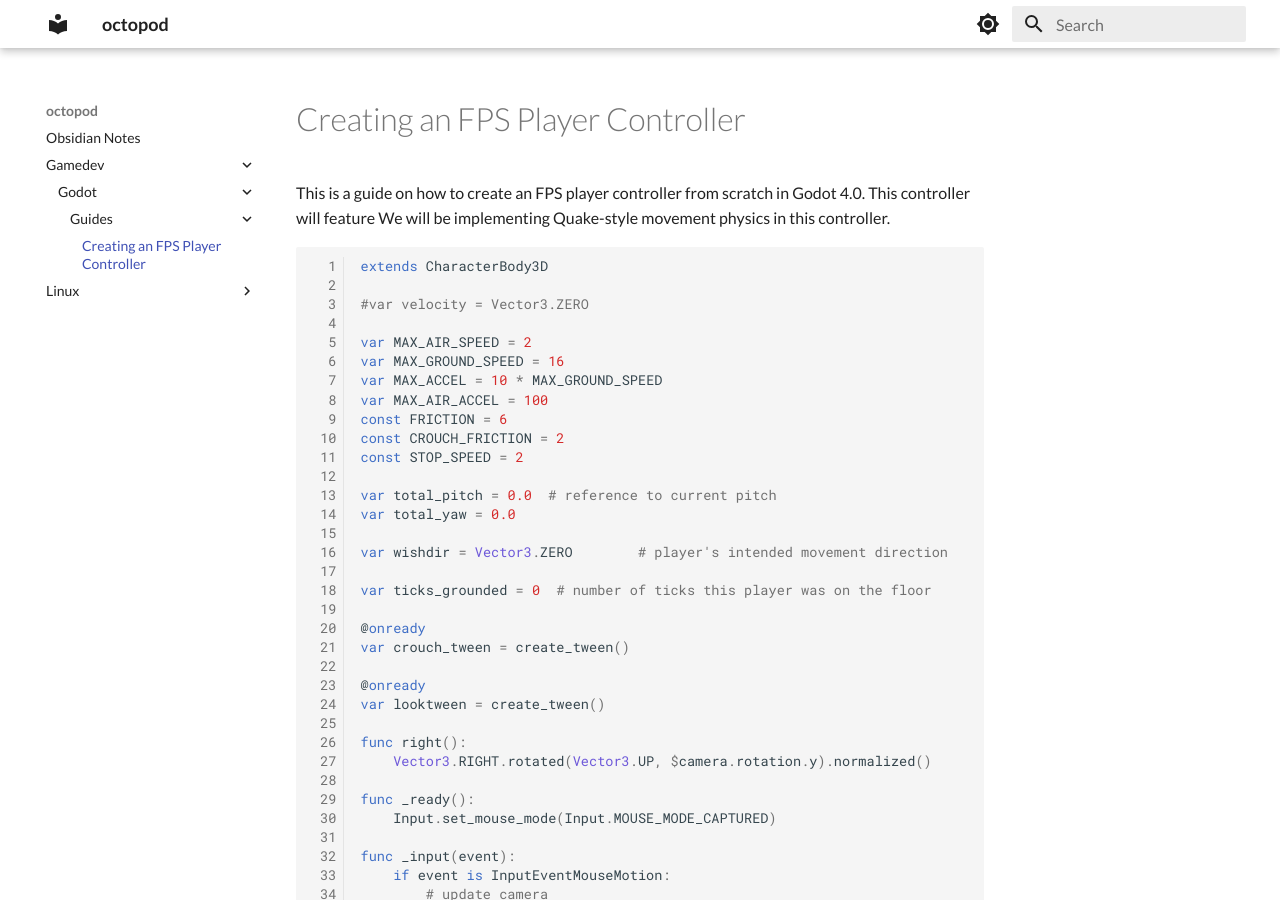
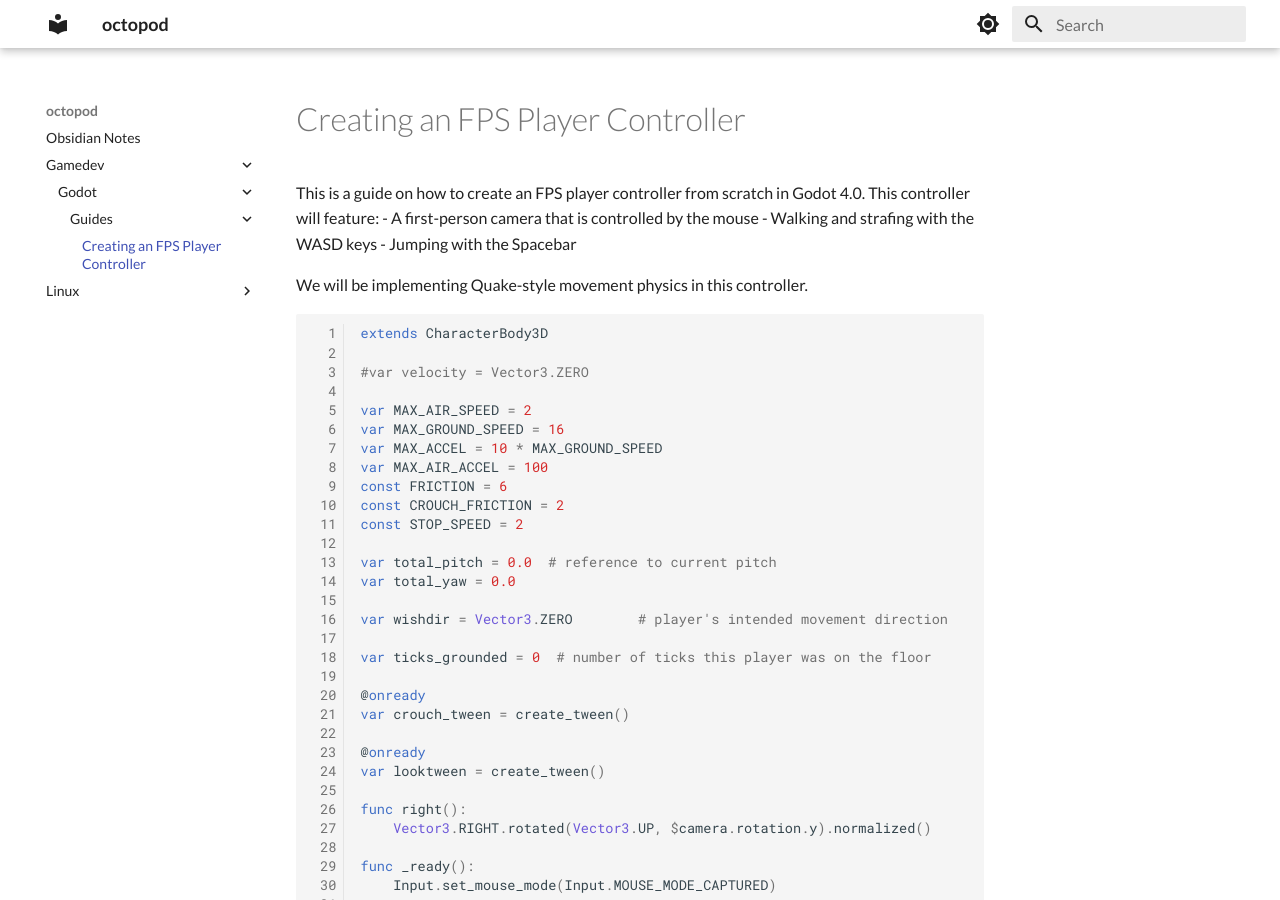
Before and after one commit to bakana808/mkdocs, an MkDocs documentation site: the page built from docs/gamedev/godot/guides/Creating an FPS Controller.md, in a window 1280 px wide and 900 px high. Built offline with MkDocs 1.6.1 and Material for MkDocs 9.7.7, drawn with Linux system fonts in a browser that asks for light colours.

Commit message:
vault backup: 2023-04-09 02:53:26

````diff
--- a/docs/gamedev/godot/guides/Creating an FPS Controller.md
+++ b/docs/gamedev/godot/guides/Creating an FPS Controller.md
@@ -1,6 +1,11 @@
 # Creating an FPS Player Controller
 
-This is a guide on how to create an FPS player controller from scratch in Godot 4.0. This controller will feature We will be implementing Quake-style movement physics in this controller.
+This is a guide on how to create an FPS player controller from scratch in Godot 4.0. This controller will feature:
+- A first-person camera that is controlled by the mouse
+- Walking and strafing with the WASD keys
+- Jumping with the Spacebar
+
+We will be implementing Quake-style movement physics in this controller.
 
 
 ``` gdscript linenums="1"
````
